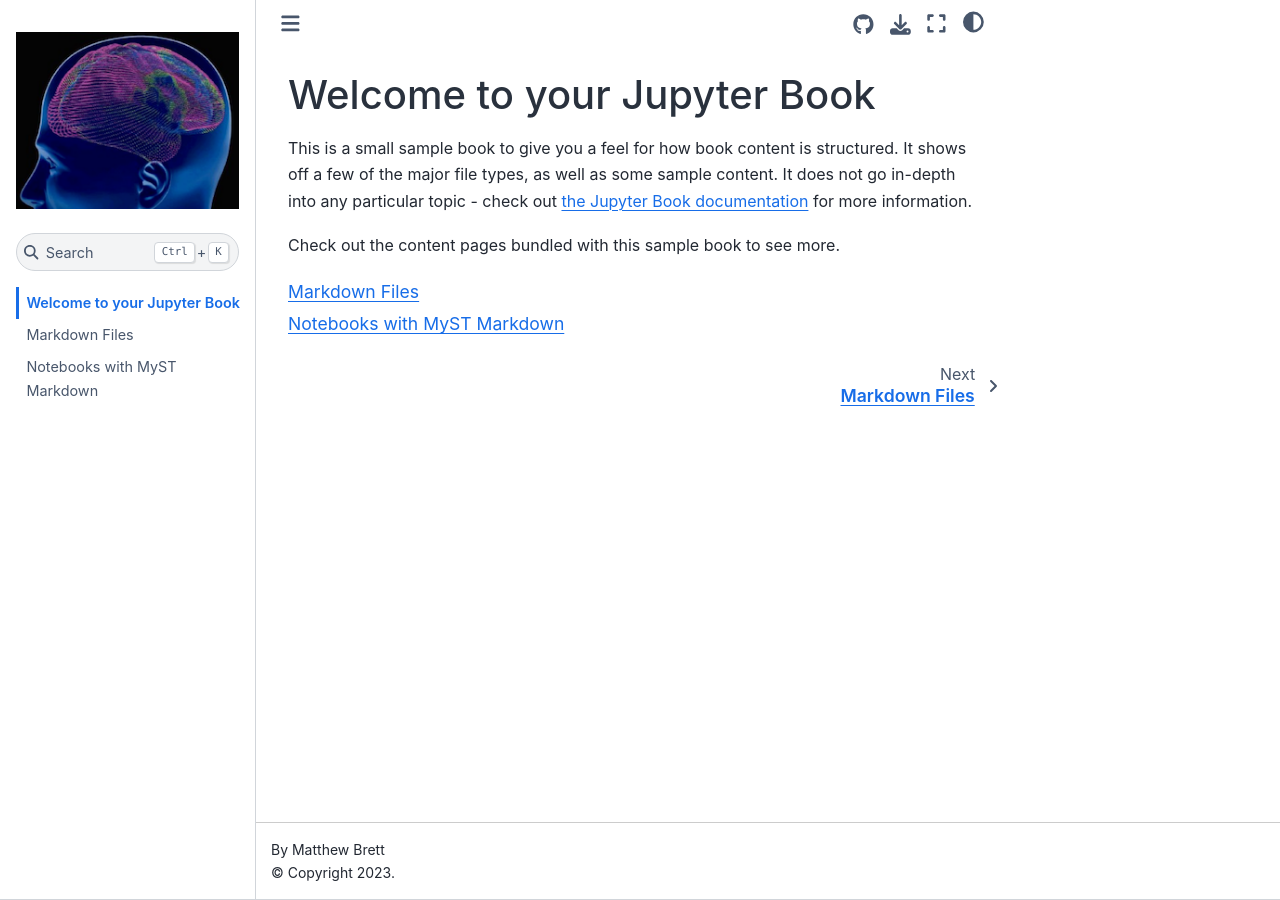
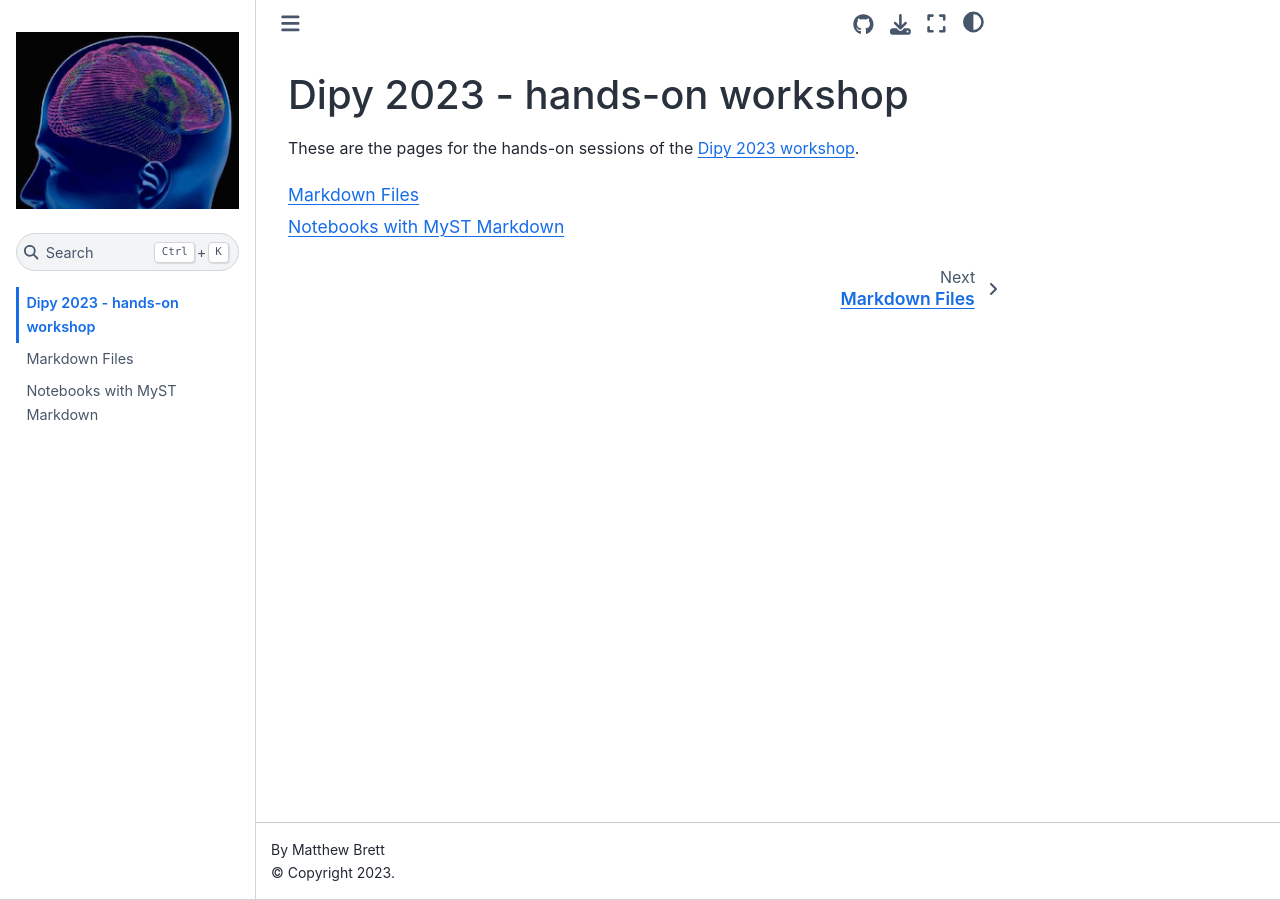
Before and after one commit to matthew-brett/dipy-workshop, a Jupyter Book: the page built from intro.md, in a window 1280 px wide. Built offline with Jupyter Book 1.0.4 settings and Sphinx 7.4.7 and the Sphinx Book theme 1.1.4, drawn with Linux system fonts in a browser that asks for light colours.

Commit message:
Intro made specific

````diff
--- a/intro.md
+++ b/intro.md
@@ -1,11 +1,7 @@
-# Welcome to your Jupyter Book
+# Dipy 2023 - hands-on workshop
 
-This is a small sample book to give you a feel for how book content is
-structured.
-It shows off a few of the major file types, as well as some sample content.
-It does not go in-depth into any particular topic - check out [the Jupyter Book documentation](https://jupyterbook.org) for more information.
-
-Check out the content pages bundled with this sample book to see more.
+These are the pages for the hands-on sessions of the [Dipy 2023
+workshop](https://dipy.org/workshops/dipy-workshop-2023).
 
 ```{tableofcontents}
 ```
````
